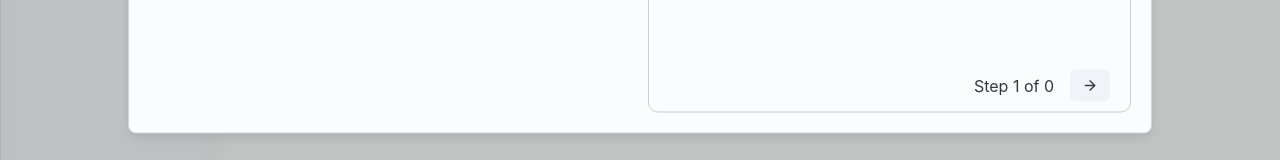
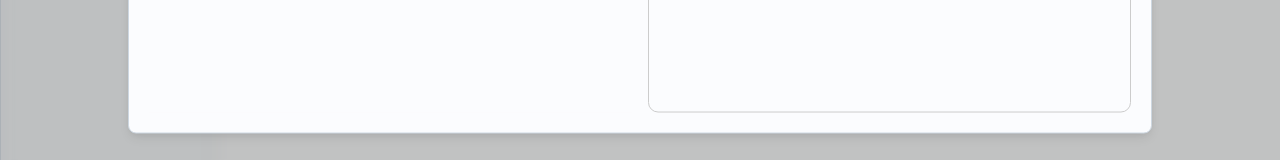
Before and after one commit to Lexpeee/survey-builder, a Next.js app: page /my-forms in a window 1280 px wide. Both pictures are taken after a click on the button "Create Survey". Shown: the part 623-783 px from the top of the page. Built offline with nearby package versions, Linux system fonts and the light colour scheme.

Commit message:
fix(survey): create modal - hide steps when there are no fields

```diff
--- a/src/components/Window/MainSurvey.tsx
+++ b/src/components/Window/MainSurvey.tsx
@@ -72,6 +72,7 @@ const MainSurvey:FC<MainSurveyProps> = ({
           </>}
         </div>
       </Stack>
+      {fields.length !== 0 &&
         <Footer>
           <Stack direction="row" spacing={2} alignItems={'center'}>
             <FooterItem>
@@ -103,6 +104,7 @@ const MainSurvey:FC<MainSurveyProps> = ({
             </FooterItem>
           </Stack>
         </Footer>
+      }
     </Wrapper>
   )
 }
```
Lines whose indentation alone changed are shown as unchanged.
